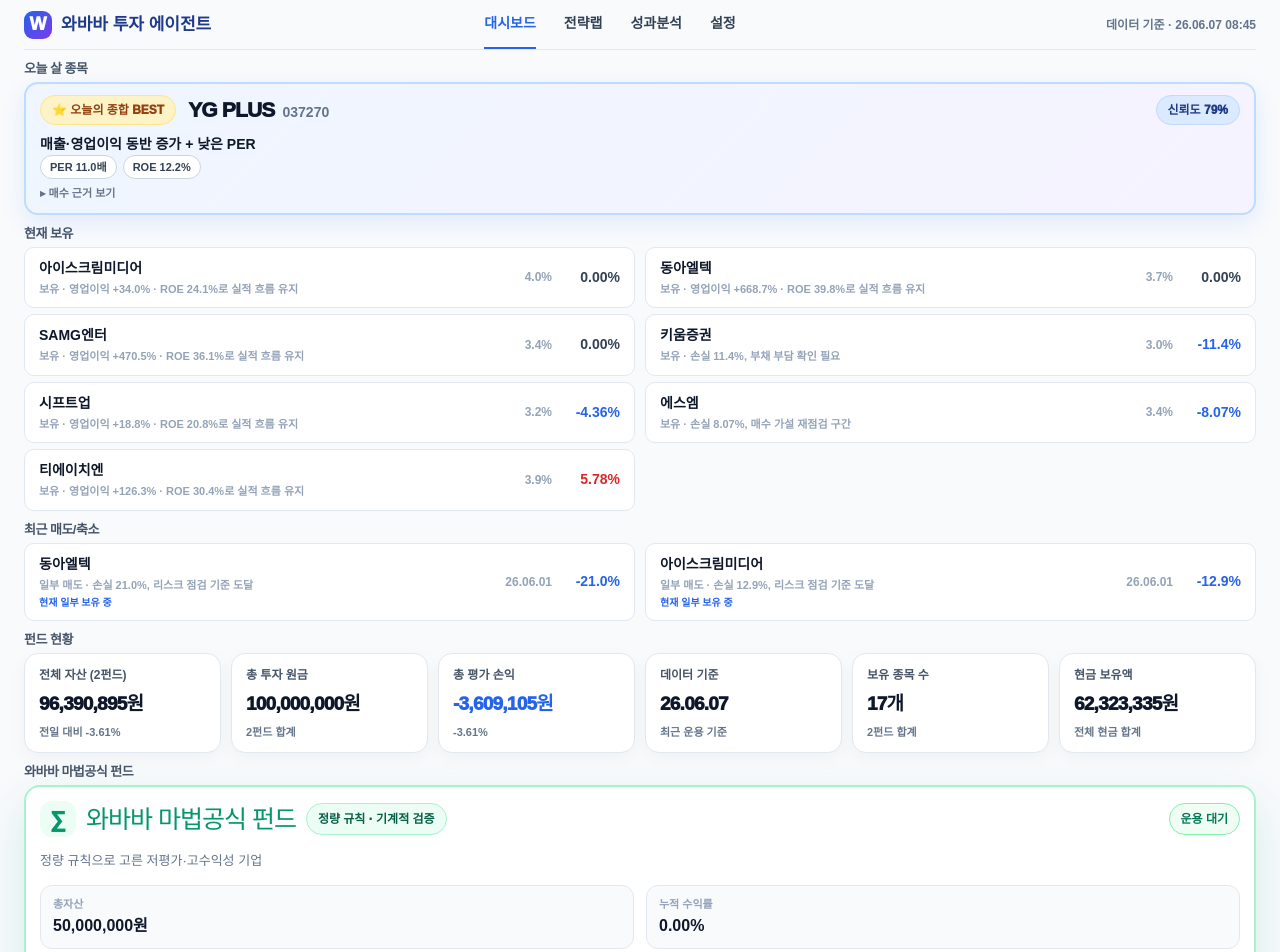
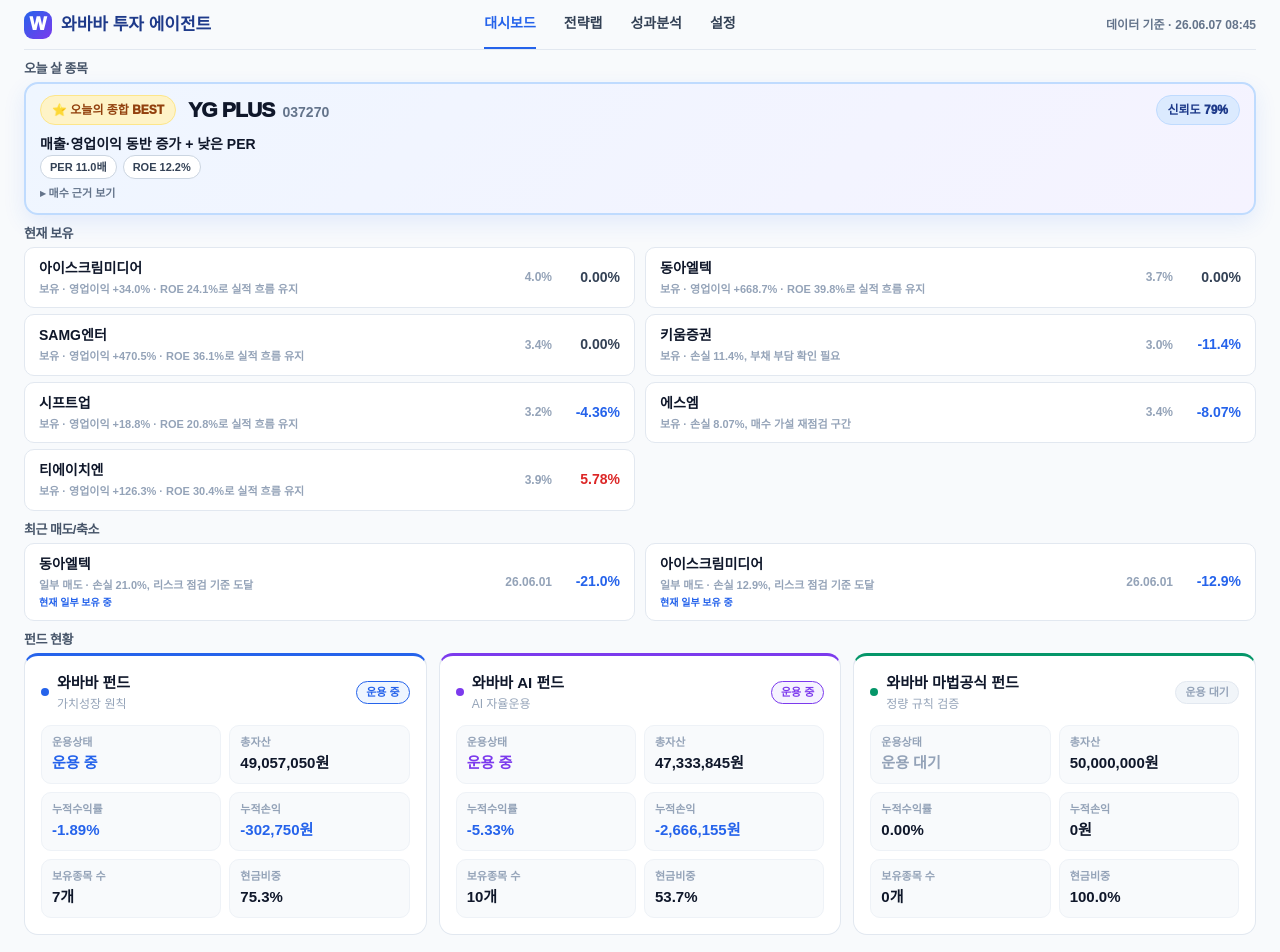
Before and after one commit to CSI-AI/kr-stock-agent, a Next.js app: page / in a window 1280 px wide. Shown: the top 952 px of the page. Built offline with nearby package versions, Linux system fonts and the light colour scheme.

Commit message:
feat(ui): unify dashboard fund summary cards
Co-Authored-By: Claude Opus 4.8 <noreply@anthropic.com>

```diff
--- /dev/null
+++ b/app/_dashboard/funds.tsx
@@ -0,0 +1,179 @@
+// Phase 44-B — 3펀드 공통 요약 카드(자급식).
+// kit.tsx(2펀드 로직) 무수정. public recommendation-history.json의 요약 키만 읽어
+// 와바바/AI/마법공식을 동일 카드 구조로 표시한다. 마법공식은 약한 accent만 유지.
+// 데이터가 없거나 0보유여도 깨지지 않고 "운용대기 / 데이터 대기"로 표시.
+
+type Rec = Record<string, unknown>;
+export type FundKey = "wababa" | "ai" | "magic";
+
+export type FundView = {
+  key: FundKey;
+  title: string;
+  subtitle: string;
+  statusLabel: string;
+  statusTone: string;
+  accent: string;
+  accentSoft: string;
+  totalAsset: number | null;
+  totalProfit: number | null;
+  totalProfitRate: number | null;
+  holdingCount: number;
+  cash: number | null;
+  cashRate: number | null;
+};
+
+function obj(v: unknown): Rec {
+  return v && typeof v === "object" && !Array.isArray(v) ? (v as Rec) : {};
+}
+function num(v: unknown): number | null {
+  const n = Number(v);
+  return Number.isFinite(n) ? n : null;
+}
+function krw(v: number | null): string {
+  return v === null ? "-" : `${new Intl.NumberFormat("ko-KR", { maximumFractionDigits: 0 }).format(Math.round(v))}원`;
+}
+function pct(v: number | null, digits = 2): string {
+  return v === null
+    ? "-"
+    : `${new Intl.NumberFormat("ko-KR", { minimumFractionDigits: digits, maximumFractionDigits: digits }).format(v)}%`;
+}
+// 한국 시장 관례: 이익(+) 빨강 / 손실(-) 파랑.
+function tone(v: number | null): string {
+  if (v === null || v === 0) return "#0f172a";
+  return v > 0 ? "#dc2626" : "#2563eb";
+}
+
+const ACCENTS: Record<FundKey, { primary: string; soft: string; title: string; subtitle: string }> = {
+  wababa: { primary: "#2563eb", soft: "#eff6ff", title: "와바바 펀드", subtitle: "가치성장 원칙" },
+  ai: { primary: "#7c3aed", soft: "#f5f3ff", title: "와바바 AI 펀드", subtitle: "AI 자율운용" },
+  magic: { primary: "#059669", soft: "#ecfdf5", title: "와바바 마법공식 펀드", subtitle: "정량 규칙 검증" },
+};
+
+export function toFundView(history: Rec, key: FundKey): FundView {
+  const a = ACCENTS[key];
+  const base = { key, title: a.title, subtitle: a.subtitle, accent: a.primary, accentSoft: a.soft };
+
+  if (key === "magic") {
+    const s = obj(history.magicPortfolioSummary);
+    const hasData = typeof s.fundName === "string" || num(s.initialCapital) !== null;
+    const holdingCount = num(s.holdingCount) ?? 0;
+    const openLot = num(s.openLotCount) ?? 0;
+    const totalAsset = num(s.totalAsset);
+    const cash = num(s.cash);
+    const active = holdingCount > 0 || openLot > 0;
+    return {
+      ...base,
+      statusLabel: !hasData ? "데이터 대기" : active ? "운용 중" : "운용 대기",
+      statusTone: !hasData || !active ? "#94a3b8" : a.primary,
+      totalAsset,
+      totalProfit: num(s.totalProfit),
+      totalProfitRate: num(s.totalReturnRate),
+      holdingCount,
+      cash,
+      cashRate: cash !== null && totalAsset ? (cash / totalAsset) * 100 : null,
+    };
+  }
+
+  // wababa / ai — 동일 shape의 요약 직접 매핑(kit.getFundData 미사용, kit 무수정)
+  const s = obj(key === "ai" ? history.aiPortfolioSummary : history.portfolioSummary);
+  const hasData = num(s.totalAssetAmount) !== null || num(s.initialCapital) !== null;
+  const totalAsset = num(s.totalAssetAmount);
+  const cash = num(s.cash);
+  return {
+    ...base,
+    statusLabel: hasData ? "운용 중" : "데이터 대기",
+    statusTone: hasData ? a.primary : "#94a3b8",
+    totalAsset,
+    totalProfit: num(s.totalProfitAmount),
+    totalProfitRate: num(s.totalProfitRate),
+    holdingCount: num(s.positionCount) ?? 0,
+    cash,
+    cashRate: num(s.cashRate) ?? (cash !== null && totalAsset ? (cash / totalAsset) * 100 : null),
+  };
+}
+
+export function getFundViews(history: Rec): FundView[] {
+  return [toFundView(history, "wababa"), toFundView(history, "ai"), toFundView(history, "magic")];
+}
+
+function Metric({ label, value, color }: { label: string; value: string; color?: string }) {
+  return (
+    <div style={{ background: "#f8fafc", border: "1px solid #eef2f7", borderRadius: 10, padding: "8px 10px", minWidth: 0 }}>
+      <div style={{ fontSize: 11, color: "#94a3b8", fontWeight: 700 }}>{label}</div>
+      <div
+        style={{
+          fontSize: 15,
+          fontWeight: 900,
+          color: color ?? "#0f172a",
+          marginTop: 2,
+          overflow: "hidden",
+          textOverflow: "ellipsis",
+          whiteSpace: "nowrap",
+        }}
+      >
+        {value}
+      </div>
+    </div>
+  );
+}
+
+export function FundSummaryCard({ view }: { view: FundView }) {
+  return (
+    <section
+      style={{
+        background: "#fff",
+        border: "1px solid #e2e8f0",
+        borderTop: `3px solid ${view.accent}`,
+        borderRadius: 14,
+        padding: 16,
+        minWidth: 0,
+      }}
+    >
+      <div style={{ display: "flex", alignItems: "center", justifyContent: "space-between", gap: 8, marginBottom: 12 }}>
+        <div style={{ display: "flex", alignItems: "center", gap: 8, minWidth: 0 }}>
+          <span style={{ width: 8, height: 8, borderRadius: 99, background: view.accent, flexShrink: 0 }} />
+          <div style={{ minWidth: 0 }}>
+            <div style={{ fontSize: 15, fontWeight: 900, color: "#0f172a", overflow: "hidden", textOverflow: "ellipsis", whiteSpace: "nowrap" }}>
+              {view.title}
+            </div>
+            <div style={{ fontSize: 12, color: "#94a3b8" }}>{view.subtitle}</div>
+          </div>
+        </div>
+        <span
+          style={{
+            flexShrink: 0,
+            fontSize: 11,
+            fontWeight: 800,
+            color: view.statusTone,
+            background: view.statusTone === view.accent ? view.accentSoft : "#f1f5f9",
+            border: `1px solid ${view.statusTone === view.accent ? view.accent : "#e2e8f0"}`,
+            borderRadius: 99,
+            padding: "2px 9px",
+          }}
+        >
+          {view.statusLabel}
+        </span>
+      </div>
+
+      <div style={{ display: "grid", gridTemplateColumns: "repeat(2, minmax(0, 1fr))", gap: 8 }}>
+        <Metric label="운용상태" value={view.statusLabel} color={view.statusTone} />
+        <Metric label="총자산" value={krw(view.totalAsset)} />
+        <Metric label="누적수익률" value={pct(view.totalProfitRate)} color={tone(view.totalProfitRate)} />
+        <Metric label="누적손익" value={krw(view.totalProfit)} color={tone(view.totalProfit)} />
+        <Metric label="보유종목 수" value={`${view.holdingCount}개`} />
+        <Metric label="현금비중" value={pct(view.cashRate, 1)} />
+      </div>
+    </section>
+  );
+}
+
+export function FundSummaryGrid({ history }: { history: Rec }) {
+  const views = getFundViews(history);
+  return (
+    <div style={{ display: "grid", gridTemplateColumns: "repeat(auto-fit, minmax(240px, 1fr))", gap: 12, minWidth: 0 }}>
+      {views.map((v) => (
+        <FundSummaryCard key={v.key} view={v} />
+      ))}
+    </div>
+  );
+}
--- a/app/page.tsx
+++ b/app/page.tsx
@@ -4,11 +4,10 @@ import {
   readRecommendationHistory,
   formatShortDate,
   BestPickHero,
-  GlobalSummary,
   DashboardHoldings,
   DashboardSold,
 } from "./_dashboard/kit";
-import { MagicFundCard } from "./_dashboard/magic";
+import { FundSummaryGrid } from "./_dashboard/funds";
 
 export const dynamic = "force-dynamic";
 
@@ -39,12 +38,7 @@ export default function DashboardPage() {
 
       <section className="dashSection">
         <h2 className="dashSectionTitle">펀드 현황</h2>
-        <GlobalSummary history={history} />
-      </section>
-
-      <section className="dashSection">
-        <h2 className="dashSectionTitle">와바바 마법공식 펀드</h2>
-        <MagicFundCard history={history} />
+        <FundSummaryGrid history={history} />
       </section>
     </main>
   );
```
